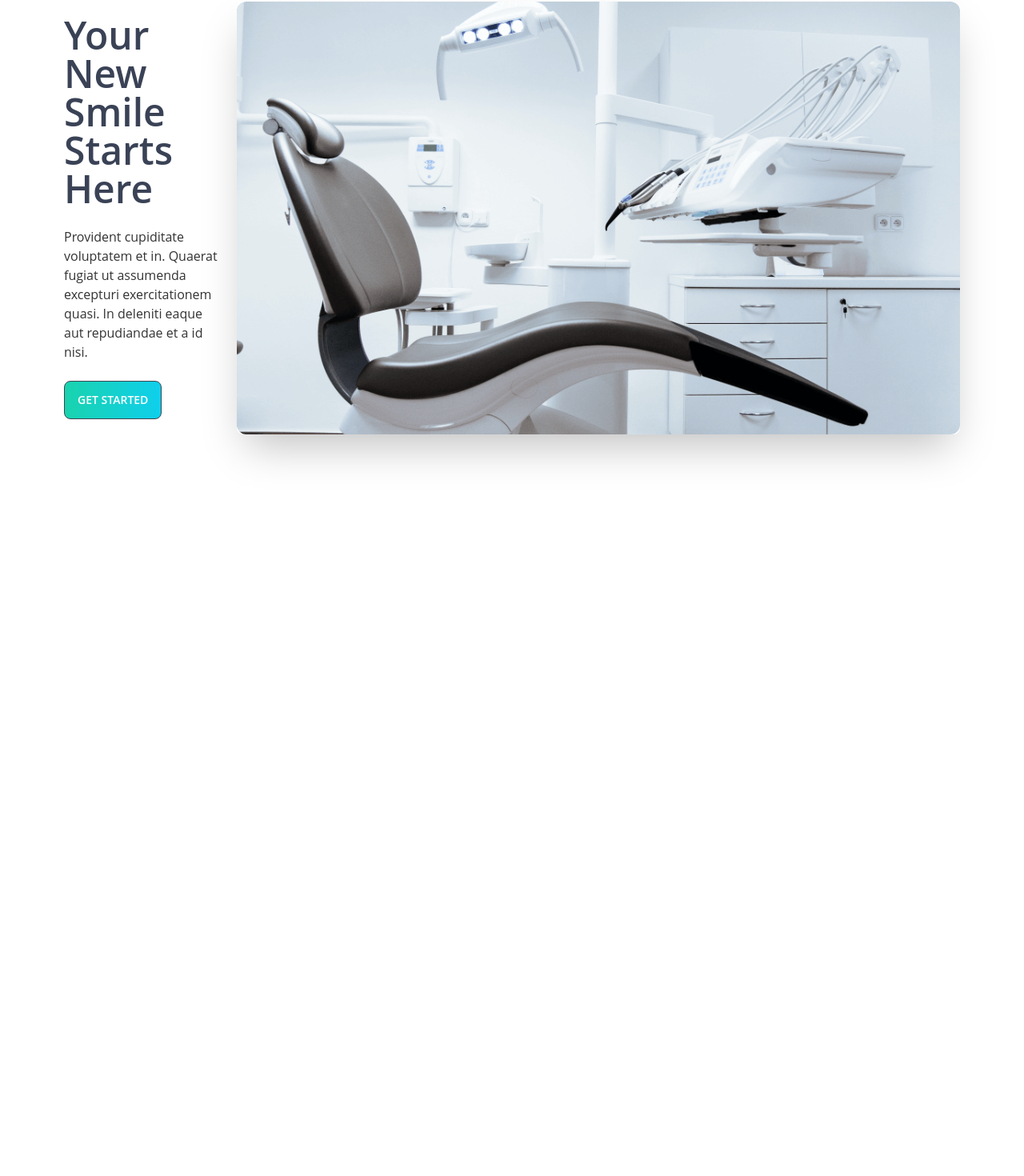
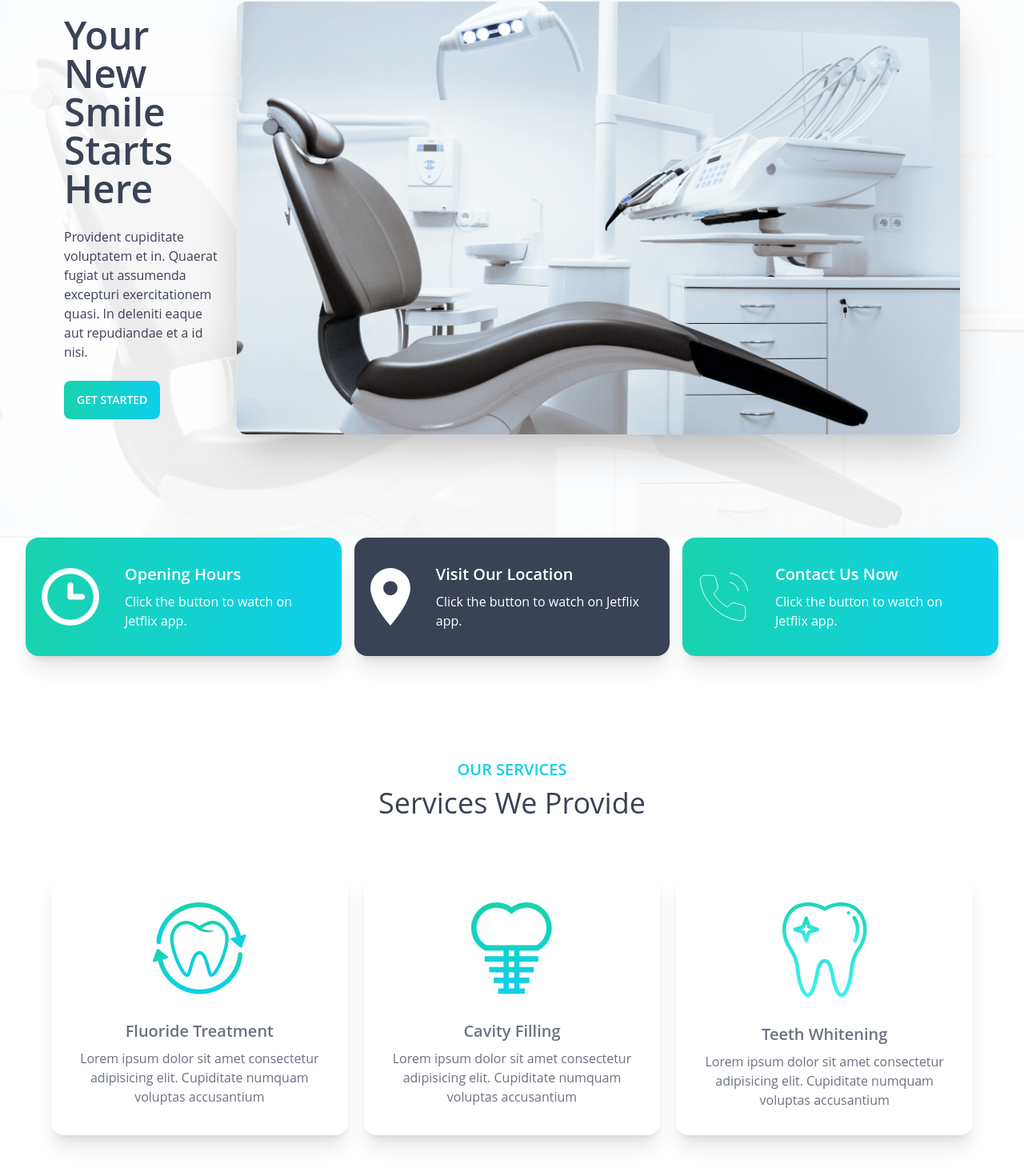
Before and after one commit to itsproali/caring-doctors-client, a React (Create React App) app: page / in a window 1280 px wide. Shown: the part 192-1662 px from the top of the page at 80% size. Before the commit the page ends 864 px from the top, so only its background shows below. Built offline with nearby package versions, Linux system fonts and the light colour scheme.

Commit message:
Services Added

```diff
--- a/src/Pages/Home/Banner/Banner.js
+++ b/src/Pages/Home/Banner/Banner.js
@@ -1,22 +1,43 @@
 import React from "react";
+import { Link } from "react-router-dom";
 import chair from "../../../assets/images/chair.png";
+import marker from "../../../assets/icons/marker.svg";
+import clock from "../../../assets/icons/clock.svg";
+import phone from "../../../assets/icons/phone.svg";
+import InfoCard from "./InfoCard";
 
 const Banner = () => {
   return (
     <div>
-      <div className="hero parent min-h-screen">
+      <div className="hero parent min-h-screen bg-bannerImage bg-cover bg-center bg-no-repeat">
         <div className="hero-content flex-col lg:flex-row-reverse">
-          <img src={chair} className="w-full rounded-lg shadow-2xl" alt="Chair" />
+          <img
+            src={chair}
+            className="w-full rounded-lg shadow-2xl"
+            alt="Chair"
+          />
           <div>
-            <h1 className="text-5xl font-semibold text-primary">Your New Smile Starts Here</h1>
-            <p className="py-6">
+            <h1 className="text-5xl font-semibold text-primary">
+              Your New Smile Starts Here
+            </h1>
+            <p className="py-6 text-primary">
               Provident cupiditate voluptatem et in. Quaerat fugiat ut assumenda
               excepturi exercitationem quasi. In deleniti eaque aut repudiandae
               et a id nisi.
             </p>
-            <button className="btn bg-gradient font-semibold outline-none">Get Started</button>
+            <Link to="/">
+              <button className="btn bg-gradient-to-r from-accent to-secondary hover:bg-gradient-to-l text-white border-none font-semibold outline-none duration-500">
+                Get Started
+              </button>
+            </Link>
           </div>
         </div>
+      </div>
+
+      <div className="mx-3 md:mx-8 grid grid-cols-1 sm:grid-cols-2 lg:grid-cols-3 gap-4">
+        <InfoCard img={clock} title="Opening Hours" color="gradient" />
+        <InfoCard img={marker} title="Visit Our Location" color="primary" />
+        <InfoCard img={phone} title="Contact Us Now" color="gradient" />
       </div>
     </div>
   );
--- /dev/null
+++ b/src/Pages/Home/Banner/InfoCard.js
@@ -0,0 +1,23 @@
+import React from "react";
+
+const InfoCard = ({ img, title, color }) => {
+  return (
+    <div
+      className={`${
+        color === "gradient"
+          ? "bg-gradient-to-r from-accent to-secondary"
+          : "bg-primary"
+      } card card-side shadow-xl`}
+    >
+      <figure className="pl-5 font-bold">
+        <img src={img} alt="Movie" />
+      </figure>
+      <div className="card-body text-white">
+        <h2 className="card-title">{title}</h2>
+        <p>Click the button to watch on Jetflix app.</p>
+      </div>
+    </div>
+  );
+};
+
+export default InfoCard;
--- a/src/Pages/Home/Home.js
+++ b/src/Pages/Home/Home.js
@@ -1,10 +1,12 @@
 import React from "react";
 import Banner from "./Banner/Banner";
+import Services from "./Service/Services";
 
 const Home = () => {
   return (
     <div>
       <Banner />
+      <Services />
     </div>
   );
 };
--- /dev/null
+++ b/src/Pages/Home/Service/Service.js
@@ -0,0 +1,18 @@
+import React from "react";
+
+const Service = ({ service }) => {
+  const { img, title, description } = service;
+  return (
+    <div className="card  bg-base-100 shadow-xl mx-auto md:mx-0 hover:bg-primary duration-500">
+      <figure className="px-10 pt-10">
+        <img src={img} alt="Service" className="rounded-xl" />
+      </figure>
+      <div className="card-body items-center text-center text-gray-500">
+        <h2 className="card-title">{title}</h2>
+        <p>{description}</p>
+      </div>
+    </div>
+  );
+};
+
+export default Service;
--- /dev/null
+++ b/src/Pages/Home/Service/Services.js
@@ -0,0 +1,48 @@
+import React from "react";
+import Service from "./Service";
+import fluoride from "../../../assets/images/fluoride.png";
+import cavity from "../../../assets/images/cavity.png";
+import whitening from "../../../assets/images/whitening.png";
+
+const Services = () => {
+  const services = [
+    {
+      _id: 1,
+      img: fluoride,
+      title: "Fluoride Treatment",
+      description:
+        "Lorem ipsum dolor sit amet consectetur adipisicing elit. Cupiditate numquam voluptas accusantium",
+    },
+    {
+      _id: 2,
+      img: cavity,
+      title: "Cavity Filling",
+      description:
+        "Lorem ipsum dolor sit amet consectetur adipisicing elit. Cupiditate numquam voluptas accusantium",
+    },
+    {
+      _id: 3,
+      img: whitening,
+      title: "Teeth Whitening",
+      description:
+        "Lorem ipsum dolor sit amet consectetur adipisicing elit. Cupiditate numquam voluptas accusantium",
+    },
+  ];
+  return (
+    <div className="my-32">
+      <h2 className="text-xl text-secondary uppercase font-semibold text-center">
+        Our Services
+      </h2>
+      <h1 className="text-4xl text-center text-primary my-2">
+        Services We Provide
+      </h1>
+      <div className="parent grid grid-cols-1 md:grid-cols-2 lg:grid-cols-3 mt-16 gap-5">
+        {services.map((service) => (
+          <Service key={service._id} service={service}></Service>
+        ))}
+      </div>
+    </div>
+  );
+};
+
+export default Services;
--- a/src/Pages/Shared/Shared.css
+++ b/src/Pages/Shared/Shared.css
@@ -9,6 +9,6 @@
 
 @media only screen and (max-width: 640px) {
     .parent {
-        padding: 1%;
+        padding: 2%;
     }
 }
--- a/src/index.css
+++ b/src/index.css
@@ -8,7 +8,7 @@
   box-sizing: border-box;
 }
 
-:root{
+:root {
   --primary: #3A4256;
   --secondary: #0FCFEC;
   --accent: #19D3AE;
@@ -16,10 +16,6 @@
 
 body {
   font-family: 'Open Sans', 'Helvetica Neue', sans-serif;
-  /* font-family: -apple-system, BlinkMacSystemFont, 'Segoe UI', 'Roboto', 'Oxygen',
-    'Ubuntu', 'Cantarell', 'Fira Sans', 'Droid Sans', 'Helvetica Neue',
-    sans-serif; */
-
   -webkit-font-smoothing: antialiased;
   -moz-osx-font-smoothing: grayscale;
 }
--- a/tailwind.config.js
+++ b/tailwind.config.js
@@ -1,7 +1,11 @@
 module.exports = {
   content: ["./src/**/*.{js,jsx,ts,tsx}"],
   theme: {
-    extend: {},
+    extend: {
+      backgroundImage: {
+        bannerImage: "url('/src/assets/images/bg.png')",
+      },
+    },
   },
   daisyui: {
     themes: [
```
